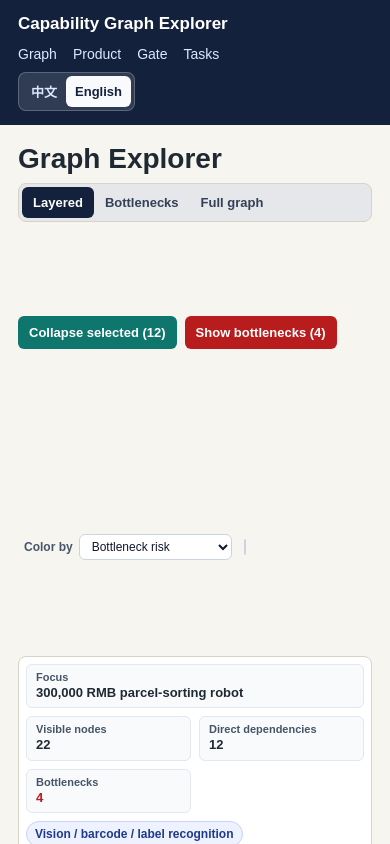
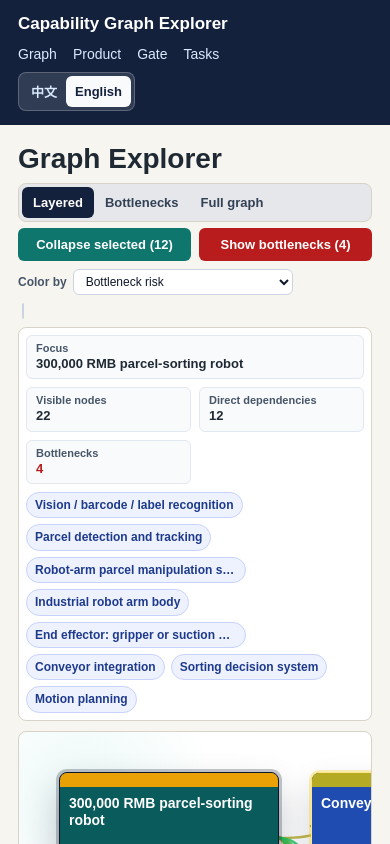
Before and after one commit to drt030/mincut, a Next.js app: page /graph in a window 390 px wide. Shown: the top 844 px of the page. Built offline with nearby package versions, Linux system fonts and the light colour scheme.

Commit message:
Improve graph toolbar wrapping

```diff
--- a/src/app/globals.css
+++ b/src/app/globals.css
@@ -387,7 +387,7 @@ li {
   border-radius: 8px;
   display: grid;
   gap: 8px;
-  grid-template-columns: repeat(auto-fit, minmax(132px, 1fr));
+  grid-template-columns: repeat(2, minmax(0, 1fr));
   margin: 8px 0 10px;
   padding: 7px;
 }
@@ -1408,13 +1408,18 @@ li {
 .color-mode-select-wrapper {
   align-items: center;
   display: inline-flex;
+  flex: 1 0 100%;
   font-size: 12px;
   gap: 6px;
-  margin-left: 6px;
+  justify-content: flex-start;
+  margin-left: 0;
+  max-width: 100%;
+  min-width: 0;
 }
 
 .color-mode-select-label {
   color: #475569;
+  flex: 0 0 auto;
   font-weight: 600;
 }
 
@@ -1423,8 +1428,10 @@ li {
   border: 1px solid #cbd5e1;
   border-radius: 6px;
   color: #0f172a;
+  flex: 0 1 220px;
   font: inherit;
   font-size: 12px;
+  min-width: 0;
   padding: 4px 8px;
 }
 
@@ -1440,6 +1447,7 @@ li {
   border: 1px solid #cbd5e1;
   border-radius: 4px;
   display: inline-flex;
+  flex: 0 0 auto;
   height: 16px;
   overflow: hidden;
   margin-left: 4px;
@@ -1761,6 +1769,7 @@ li {
   flex-wrap: wrap;
   gap: 8px;
   justify-content: flex-end;
+  min-width: 0;
   row-gap: 8px;
 }
 
@@ -1802,6 +1811,7 @@ li {
 .small-button {
   background: var(--accent);
   color: white;
+  max-width: 100%;
   padding: 9px 11px;
 }
 
@@ -2002,6 +2012,14 @@ code {
     width: 100%;
   }
 
+  .toolbar-actions .small-button {
+    flex: 1 1 150px;
+  }
+
+  .color-mode-select-wrapper {
+    flex: 1 1 100%;
+  }
+
   .graph-context-strip {
     grid-template-columns: repeat(2, minmax(0, 1fr));
   }
@@ -2037,3 +2055,23 @@ code {
     overflow-x: auto;
   }
 }
+
+@media (max-width: 1180px) {
+  .explorer-toolbar {
+    align-items: flex-start;
+    flex-direction: column;
+  }
+
+  .explorer-toolbar .toolbar-actions {
+    flex: 1 1 auto;
+    width: 100%;
+  }
+
+  .color-mode-select-wrapper {
+    flex-basis: 100%;
+  }
+
+  .graph-context-strip {
+    grid-template-columns: repeat(2, minmax(0, 1fr));
+  }
+}
```
